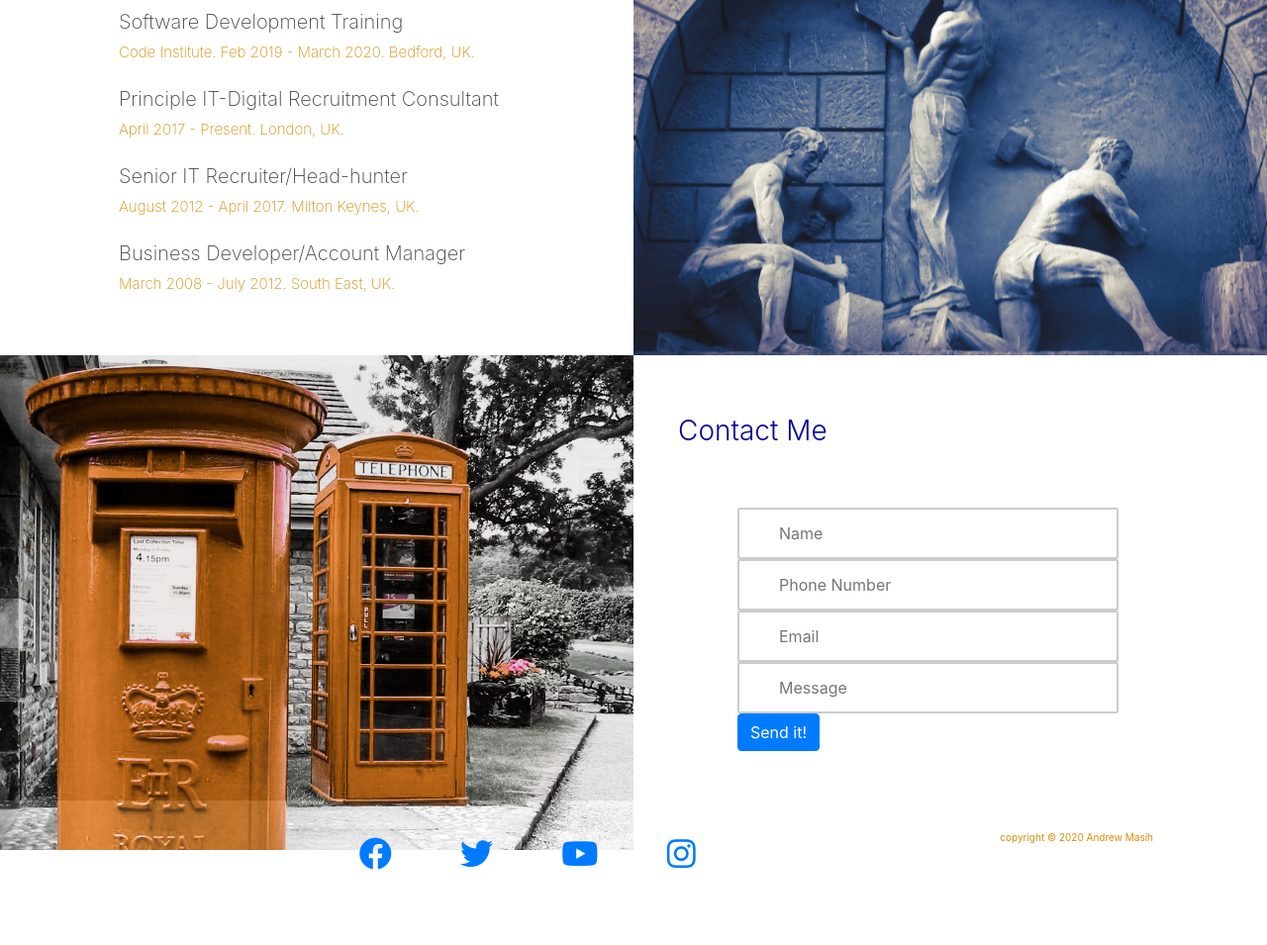
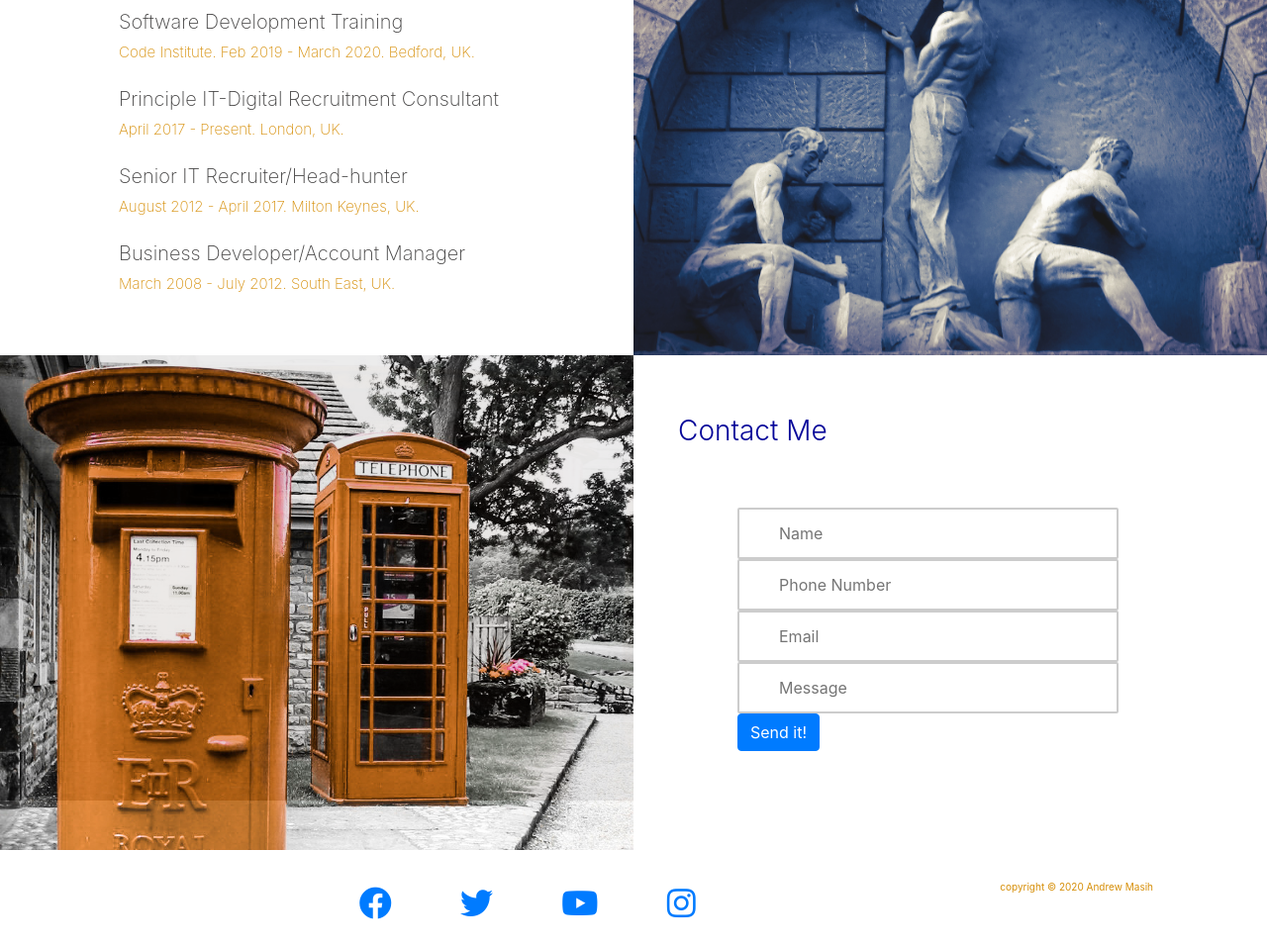
Before and after one commit to Andrewmasih/Personal-Profile-CV, a plain HTML site: page index.html in a window 1280 px wide. Shown: the part 1616-2571 px from the top of the page at 99% size. Before the commit the page ends 2521 px from the top, so only its background shows below. Drawn offline with nearby package versions, Linux system fonts and the light colour scheme.

Commit message:
added padding on footer

```diff
--- a/assets/css/style.css
+++ b/assets/css/style.css
@@ -1321,7 +1321,8 @@ form {
 
     #footer {
         background-color: #ffffff;
-        height: 20px;
+        padding-top: 50px;
+
     }
 
     .social-networks {
```
